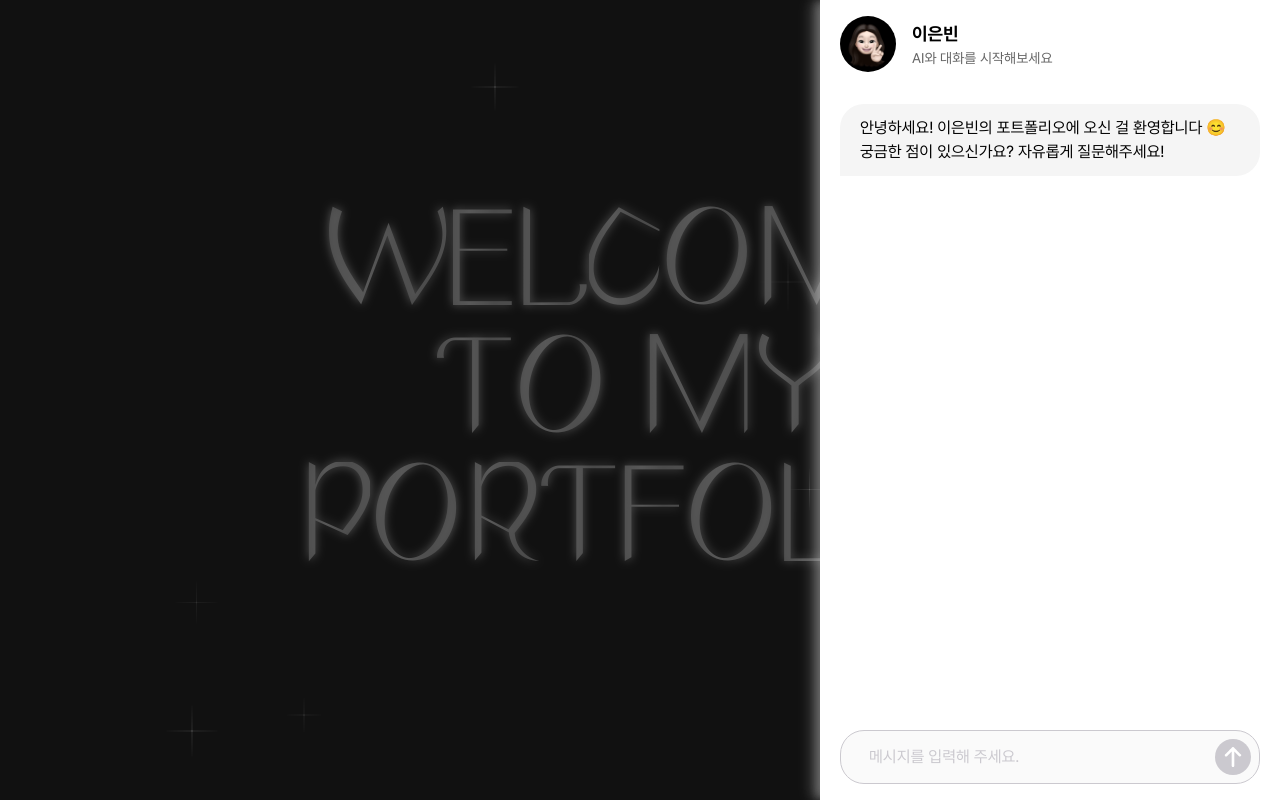
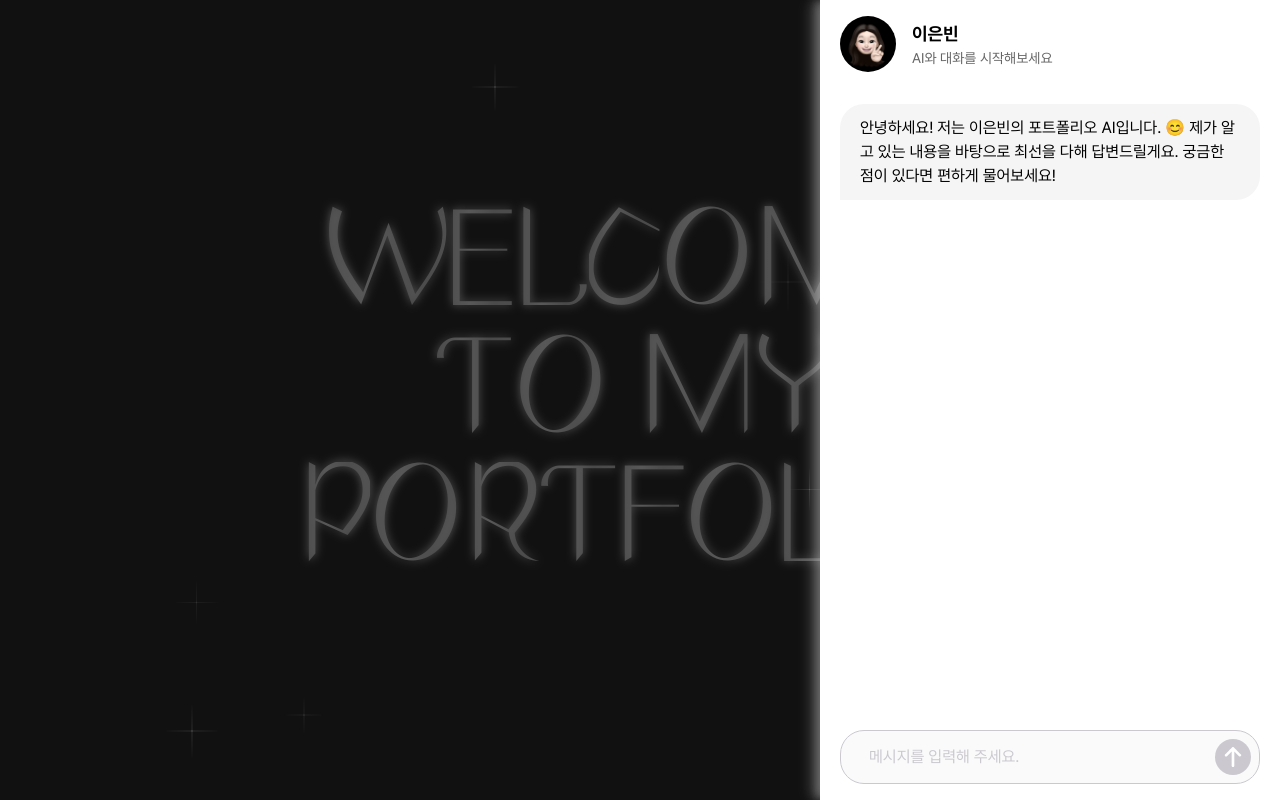
Before and after one commit to eunbinnie/fe-portfolio, a Next.js app: page / in a window 1280 px wide. Both pictures are taken after a click on the button 1232 px from the left and 752 px from the top of the page. Shown: the top 800 px of the page. Built offline with nearby package versions, Linux system fonts and the light colour scheme.

Commit message:
refactor: ai data 보완

```diff
--- a/src/components/AI/ChatContainer.tsx
+++ b/src/components/AI/ChatContainer.tsx
@@ -20,7 +20,7 @@ const ChatContainer = ({ active, onClose }: IModalProps) => {
   const [chatList, setChatList] = useState<ChatData[]>([
     {
       system:
-        '안녕하세요! 이은빈의 포트폴리오에 오신 걸 환영합니다 😊 궁금한 점이 있으신가요? 자유롭게 질문해주세요!',
+        '안녕하세요! 저는 이은빈의 포트폴리오 AI입니다. 😊 제가 알고 있는 내용을 바탕으로 최선을 다해 답변드릴게요. 궁금한 점이 있다면 편하게 물어보세요!',
       user: '',
     },
   ]);
--- a/src/components/section/SideProfile.tsx
+++ b/src/components/section/SideProfile.tsx
@@ -12,7 +12,6 @@ const LINK = [
     href: 'https://github.com/eunbinnie',
     src: '/icons/github.svg',
     alt: 'github',
-    target: '_blank',
   },
   {
     href: '/files/resume.pdf',
@@ -80,7 +79,7 @@ const SideProfile = () => {
               <Link
                 key={idx}
                 href={data.href}
-                target={data?.target}
+                target="_blank"
                 download={data?.download}
                 type={data?.type}
                 className="relative size-[18px]"
```
